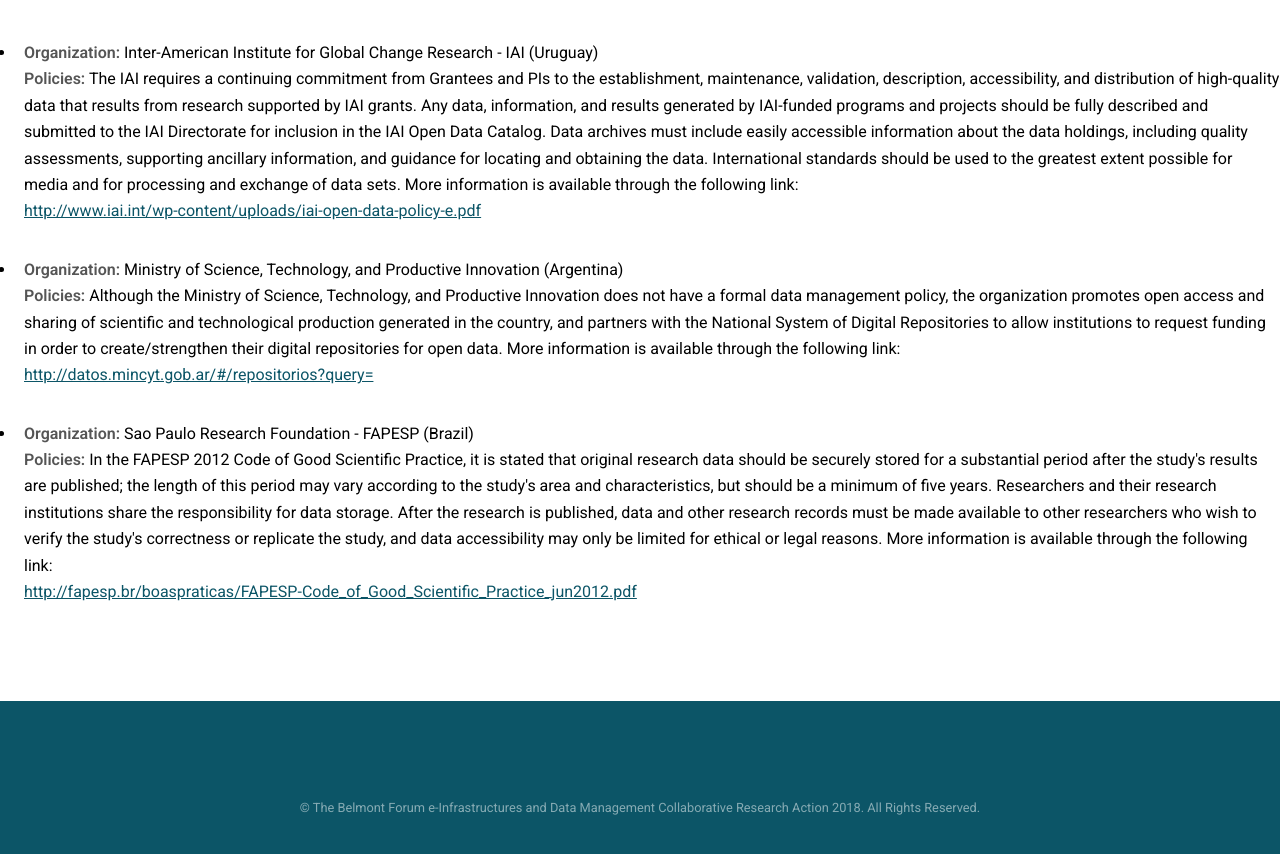
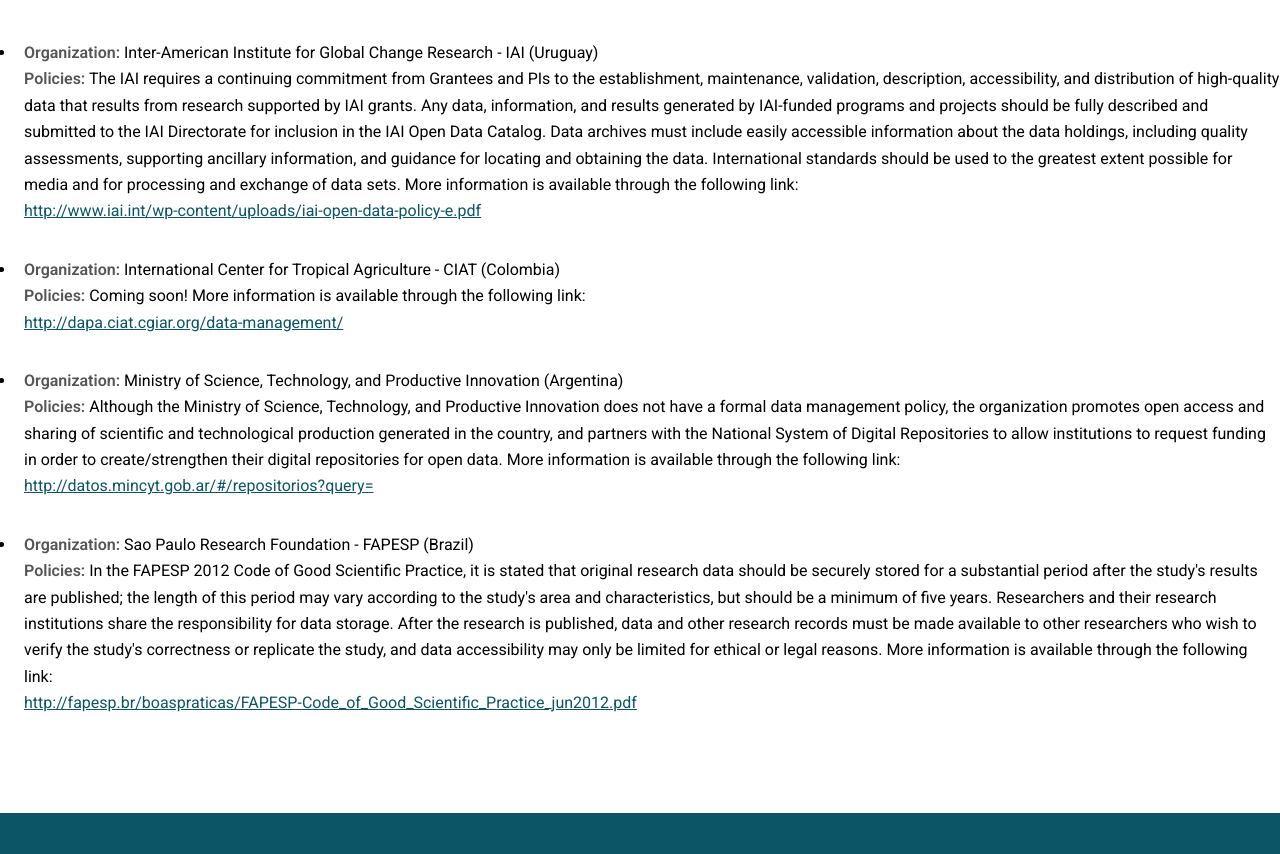
Before and after one commit to bfe-inf/toolkit, a Jekyll site: the page bp&s-southamerica.html, which Jekyll copies as it is, in a window 1280 px wide and 900 px high, scrolled down 701 px. Shown: the top 854 px of the window. Built offline with Jekyll 4.4.1, drawn with Linux system fonts in a browser that asks for light colours.

Commit message:
Update bp&s-southamerica.html

```diff
--- a/bp&s-southamerica.html
+++ b/bp&s-southamerica.html
@@ -56,6 +56,12 @@
 						<a href="http://www.iai.int/wp-content/uploads/iai-open-data-policy-e.pdf" target="_blank">http://www.iai.int/wp-content/uploads/iai-open-data-policy-e.pdf</a></li>
       					</ul>
 					<ul>
+	     					<li> <strong>Organization:</strong> International Center for Tropical Agriculture - CIAT (Colombia) <br/>
+		   				<strong>Policies:</strong> Coming soon!
+						More information is available through the following link:   <br/>
+						<a href="http://dapa.ciat.cgiar.org/data-management/" target="_blank">http://dapa.ciat.cgiar.org/data-management/</a></li>
+      					</ul>
+					<ul>
 	     					<li> <strong>Organization:</strong> Ministry of Science, Technology, and Productive Innovation (Argentina) <br/>
 		   				<strong>Policies:</strong> Although the Ministry of Science, Technology, and Productive Innovation does not have a formal data management policy, the organization promotes open access and sharing of scientific and technological production generated in the country, and partners with the National System of Digital Repositories to allow institutions to request funding in order to create/strengthen their digital repositories for open data.
       						More information is available through the following link:   <br/>
```
